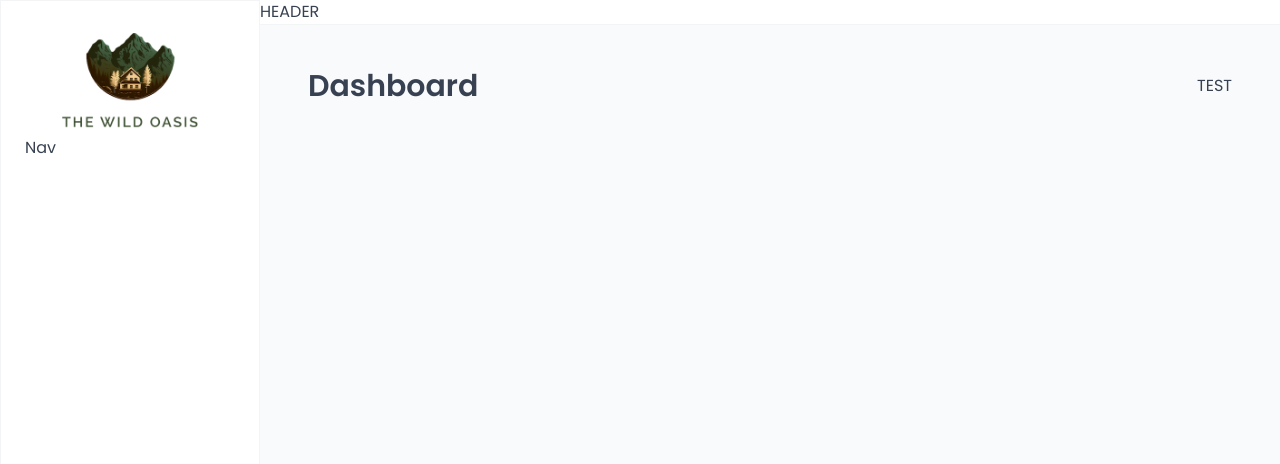
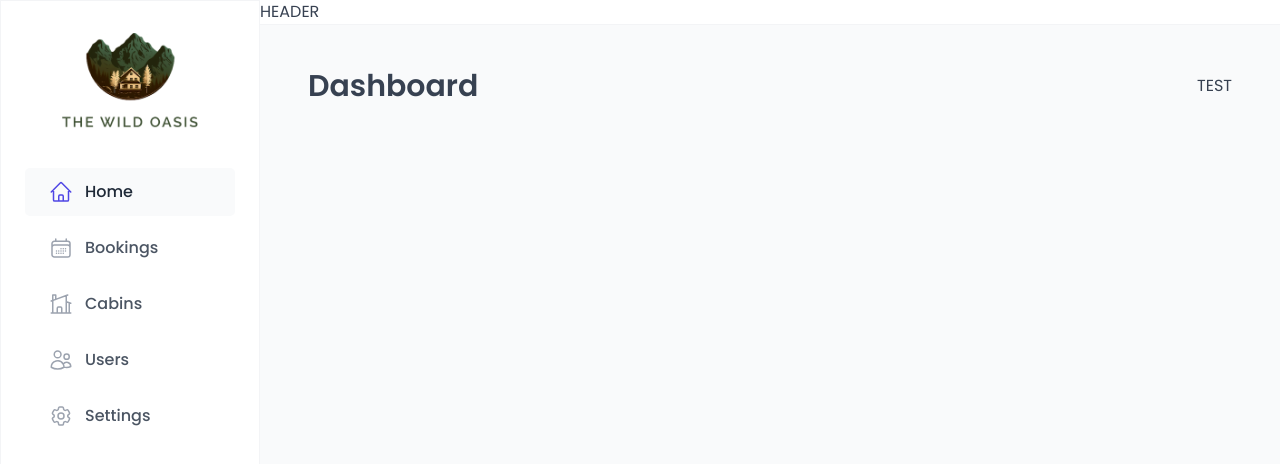
Before and after one commit to yanakiv30/17-the-wild-oasis, a React (Vite) app: page /dashboard in a window 1280 px wide. Shown: the top 464 px of the page. Built offline with nearby package versions, Linux system fonts and the light colour scheme; a web font is replaced by a local one.

Commit message:
building-finish

```diff
--- a/package.json
+++ b/package.json
@@ -12,6 +12,7 @@
   "dependencies": {
     "react": "^18.2.0",
     "react-dom": "^18.2.0",
+    "react-icons": "^5.0.1",
     "react-router-dom": "^6.22.3",
     "styled-components": "^6.1.8"
   },
--- a/src/ui/MainNav.jsx
+++ b/src/ui/MainNav.jsx
@@ -1,4 +1,12 @@
+import { NavLink } from "react-router-dom";
 import styled from "styled-components";
+import {
+  HiOutlineCalendarDays,
+  HiOutlineCog6Tooth,
+  HiOutlineHome,
+  HiOutlineHomeModern,
+  HiOutlineUsers,
+} from "react-icons/hi2";
 
 const NavList = styled.ul`
   display: flex;
@@ -6,7 +14,7 @@
   gap: 0.8rem;
 `;
 
-const Link = styled.a`
+const StyledNavLink = styled(NavLink)`
   &:link,
   &:visited {
     display: flex;
@@ -46,5 +54,40 @@
 `;
 
 export default function MainNav() {
-  return <nav>Nav</nav>;
+  return (
+    <nav>
+      <NavList>
+        <li>
+          <StyledNavLink to="/dashboard">
+            <HiOutlineHome />
+            <span>Home</span>
+          </StyledNavLink>
+        </li>
+        <li>
+          <StyledNavLink to="/bookings">
+            <HiOutlineCalendarDays />
+            <span>Bookings</span>
+          </StyledNavLink>
+        </li>
+        <li>
+          <StyledNavLink to="/cabins">
+            <HiOutlineHomeModern />
+            <span>Cabins</span>
+          </StyledNavLink>
+        </li>
+        <li>
+          <StyledNavLink to="/users">
+            <HiOutlineUsers />
+            <span>Users</span>
+          </StyledNavLink>
+        </li>
+        <li>
+          <StyledNavLink to="/settings">
+            <HiOutlineCog6Tooth />
+            <span>Settings</span>
+          </StyledNavLink>
+        </li>
+      </NavList>
+    </nav>
+  );
 }
--- a/src/ui/Sidebar.jsx
+++ b/src/ui/Sidebar.jsx
@@ -7,6 +7,9 @@
   padding: 3.2rem 2.4rem;
   border: 1px solid var(--color-grey-100);
   grid-row: 1 / -1;
+  display: flex;
+  flex-direction: column;
+  gap: 3.2rem;
 `;
 
 export default function Sidebar() {
```
Also changed, not shown: 1 other file (tests, documents, lock files or other folders).
